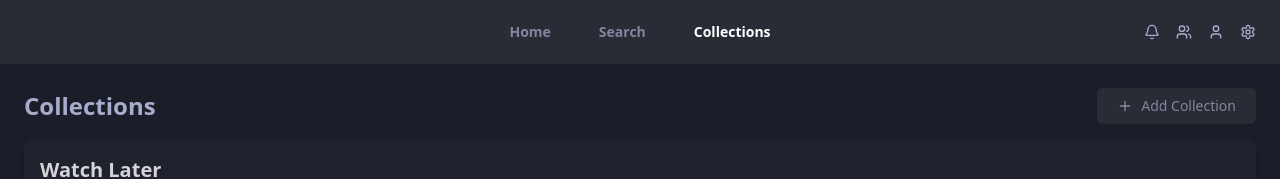
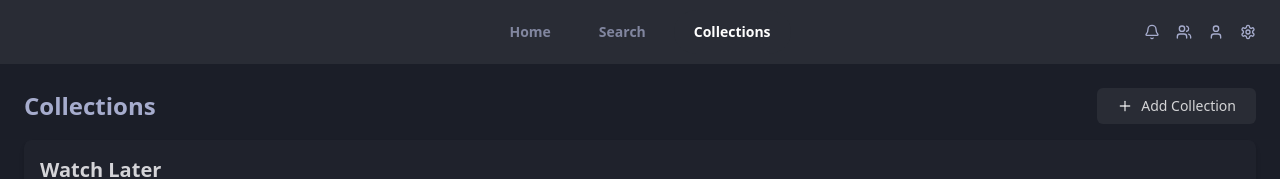
Before and after one commit to yerovyespitia/seijaku, a React (Vite) app: page /collections in a window 1280 px wide. Shown: the top 179 px of the page. Built offline with nearby package versions, Linux system fonts and the light colour scheme.

Commit message:
style: update button text color for improved visibility

```diff
--- a/src/components/ui/Button.tsx
+++ b/src/components/ui/Button.tsx
@@ -2,7 +2,7 @@ export const Button = ({
   children,
 }: Readonly<{ children: React.ReactNode }>) => {
   return (
-    <button className='flex items-center gap-2 px-5 py-2 text-sm font-medium rounded-md text-txtGray/70 bg-sd hover:bg-sd/70 hover:text-zinc-300'>
+    <button className='flex items-center gap-2 px-5 py-2 text-sm font-medium rounded-md text-white/80 bg-sd hover:bg-sd/70 hover:text-white'>
       {children}
     </button>
   )
```
